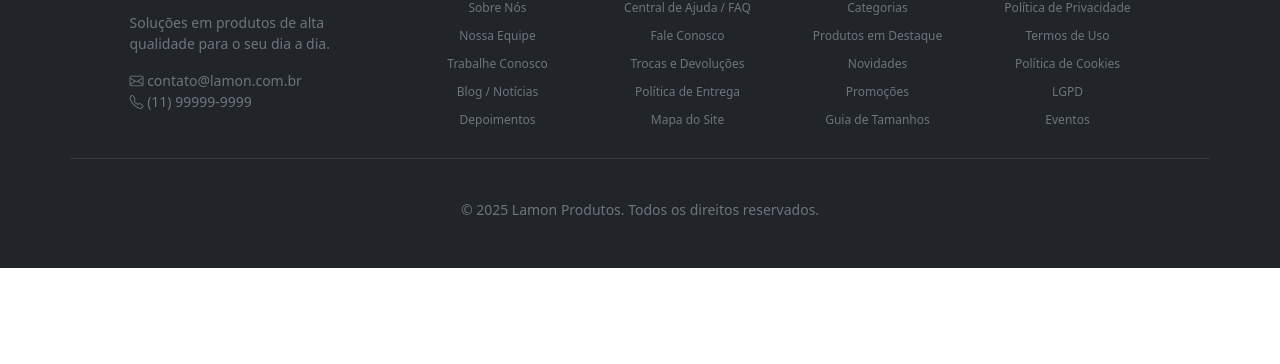
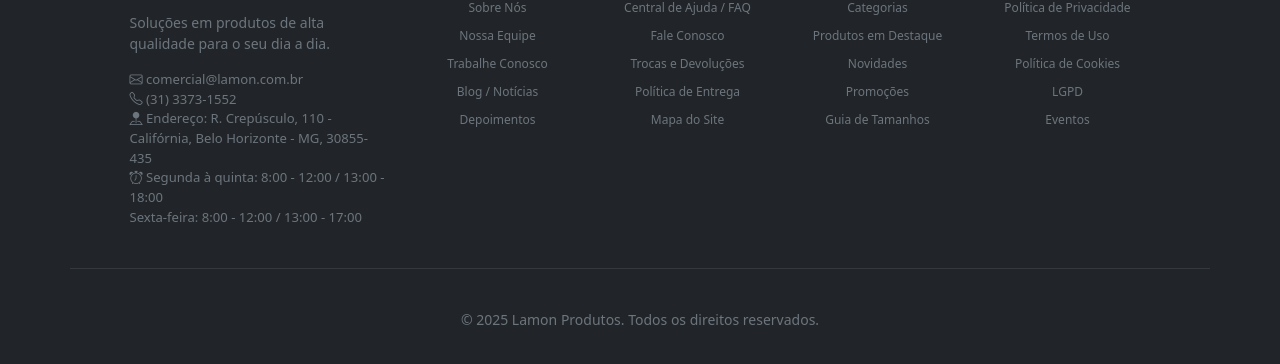
Before and after one commit to well9625/LAMON-PRODUTOS, a plain HTML site: page Main/index.html in a window 1280 px wide. Shown: the part 1688-2052 px from the top of the page. Before the commit the page ends 1956 px from the top, so only its background shows below. Drawn offline with nearby package versions, Linux system fonts and the light colour scheme.

Commit message:
FEAT: footer

```diff
--- a/Main/index.html
+++ b/Main/index.html
@@ -245,11 +245,25 @@
           <p class="text-secondary small">
             Soluções em produtos de alta qualidade para o seu dia a dia.
           </p>
+        <div class="lh-base">
+
         <p class="text-secondary small">
-            <i class="bi bi-envelope"></i> contato@lamon.com.br<br>
-            <i class="bi bi-telephone"></i> (11) 99999-9999
+          <i class="bi bi-envelope"></i> comercial@lamon.com.br<br>
+          <i class="bi bi-telephone"></i> (31) 3373-1552<br>
+          <i class="bi bi-pin-map-fill"></i> Endereço: R. Crepúsculo, 110 - Califórnia, Belo Horizonte - MG,
+          30855-435<br>
+          <i class="bi bi-alarm"></i> Segunda à quinta: 8:00 - 12:00 / 13:00 - 18:00<br>Sexta-feira: 8:00 - 12:00 /
+          13:00 - 17:00<br>
+
         </p>
       </div>
+    </div>
+
+
+    <!--
+
+Telefone: (31) 3373-1552
+E-mail: comercial@lamon.com.br -->
 
 
     <div class="col-12 col-sm-4 col-lg-2 text-center">
--- a/Main/style.css
+++ b/Main/style.css
@@ -142,6 +142,7 @@ nav .dropdown-menu a:hover {
 
 /* FOOTER */
 
+
 footer a{
   font-size: 12px;
   padding: 5px;
@@ -151,10 +152,15 @@ footer a:hover{
   color: #F79531 !important;
 }
 
+.lh-base{
+  font-size: 15px!important;
+}
+
 footer .border-bottom{
   border-color: #F79531 !important;
   padding-bottom: 10px;
 }
 
 
+
 /* FOOTER */
```
Also changed, not shown: 1 other file. Lines whose indentation alone changed are shown as unchanged.
